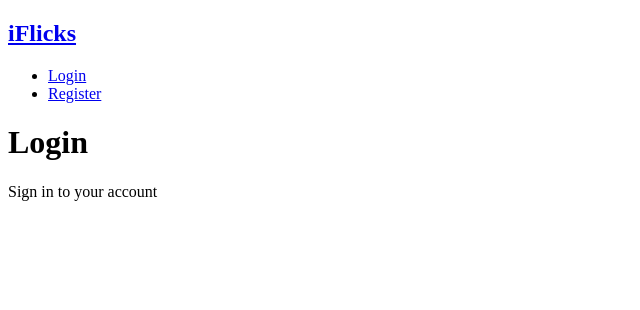
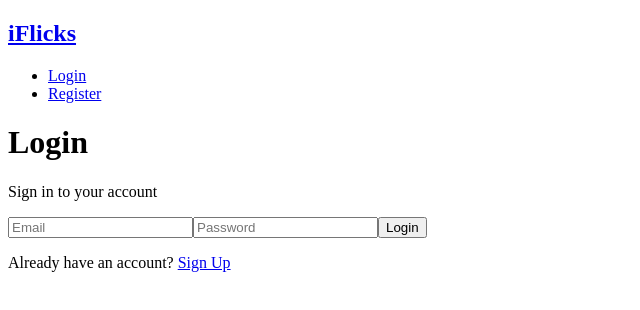
Before and after one commit to GregM1991/Flicksy, a React (Create React App) app in the folder client/: page /login in a window 1280 px wide. Shown: the top 310 px of the page, without its empty margins (0-640 px from the left). Built offline with nearby package versions, Linux system fonts and the light colour scheme.

Commit message:
Added user login as well as redirect to landing page

```diff
--- a/client/src/components/auth/Login.js
+++ b/client/src/components/auth/Login.js
@@ -1,10 +1,74 @@
-import React from "react"
+import React, { useState } from "react"
+import { Link, useHistory } from "react-router-dom"
+import axios from "axios"
 
 export const Login = () => {
+  const [formData, setFormData] = useState({
+    email: "",
+    password: "",
+  })
+
+  const history = useHistory()
+
+  const { email, password } = formData
+
+  const onChange = (e) =>
+    setFormData({ ...formData, [e.target.name]: e.target.value })
+
+  const onSubmit = async (e) => {
+    e.preventDefault()
+
+    const existingUser = {
+      email,
+      password,
+    }
+
+    try {
+      const config = {
+        headers: {
+          "Content-Type": "application/json",
+        },
+      }
+      const body = JSON.stringify(existingUser)
+      const res = await axios.post("/api/auth", body, config)
+      console.log(res.data)
+      console.log("Logged In")
+      history.push("/")
+    } catch (error) {
+      console.error(error.response.data)
+    }
+
+    setFormData({
+      email: "",
+      password: "",
+    })
+  }
+
   return (
     <>
       <h1>Login</h1>
       <p>Sign in to your account</p>
+      <form onSubmit={(e) => onSubmit(e)}>
+        <input
+          type="text"
+          placeholder="Email"
+          name="email"
+          value={email}
+          onChange={(e) => onChange(e)}
+        />
+        <input
+          type="password"
+          placeholder="Password"
+          name="password"
+          minLength="6"
+          value={password}
+          onChange={(e) => onChange(e)}
+        />
+        <input type="submit" value="Login" />
+      </form>
+      <p>
+        Already have an account? <Link to="/register">Sign Up</Link>
+      </p>
     </>
   )
 }
--- a/client/src/components/auth/Register.js
+++ b/client/src/components/auth/Register.js
@@ -1,5 +1,5 @@
 import React, { useState } from "react"
-import { Link } from "react-router-dom"
+import { Link, useHistory } from "react-router-dom"
 import axios from "axios"
 
 export const Register = () => {
@@ -9,6 +9,8 @@ export const Register = () => {
     password: "",
     password2: "",
   })
+
+  const history = useHistory()
 
   const { name, email, password, password2 } = formData
 
@@ -35,16 +37,11 @@ export const Register = () => {
         const res = await axios.post("/api/users", body, config)
         console.log(res.data)
         console.log("Success")
+        history.push("/")
       } catch (error) {
         console.error(error.response.data)
       }
     }
-    setFormData({
-      name: "",
-      email: "",
-      password: "",
-      password2: "",
-    })
   }
   return (
     <>
```
Also changed, not shown: 2 other files (tests, documents, lock files or other folders).
